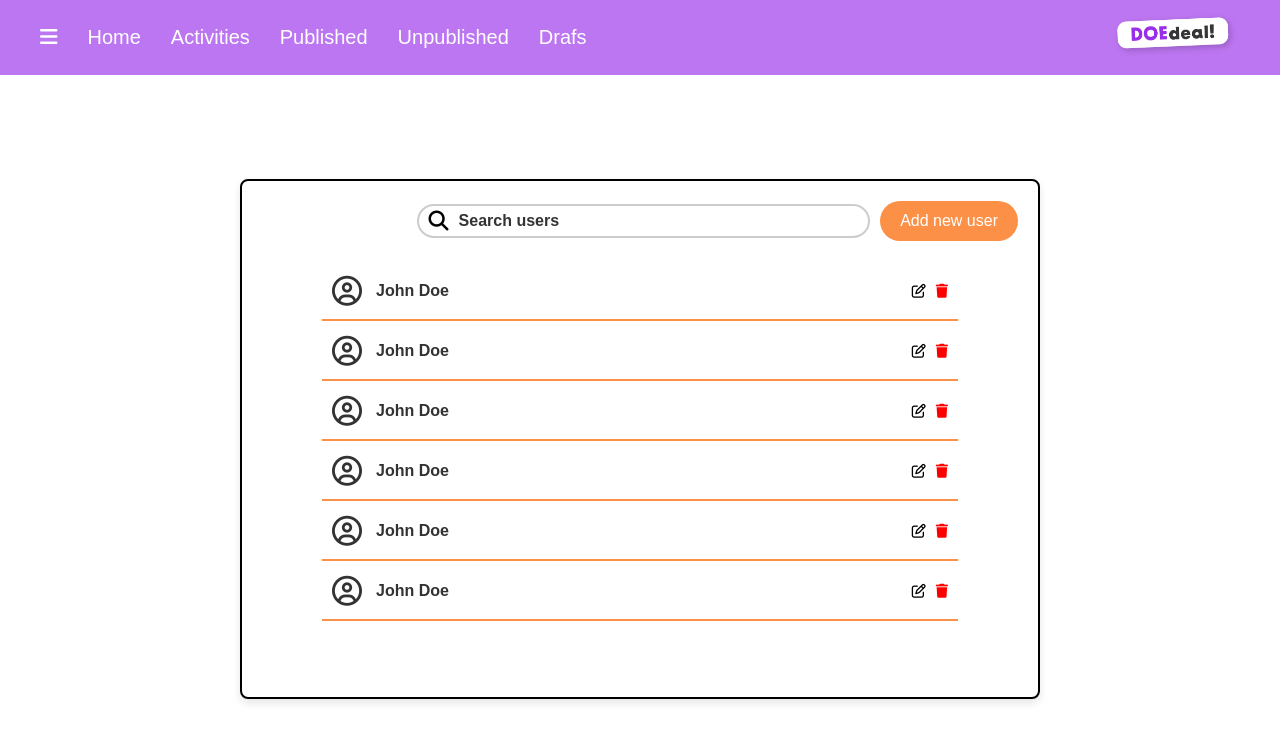
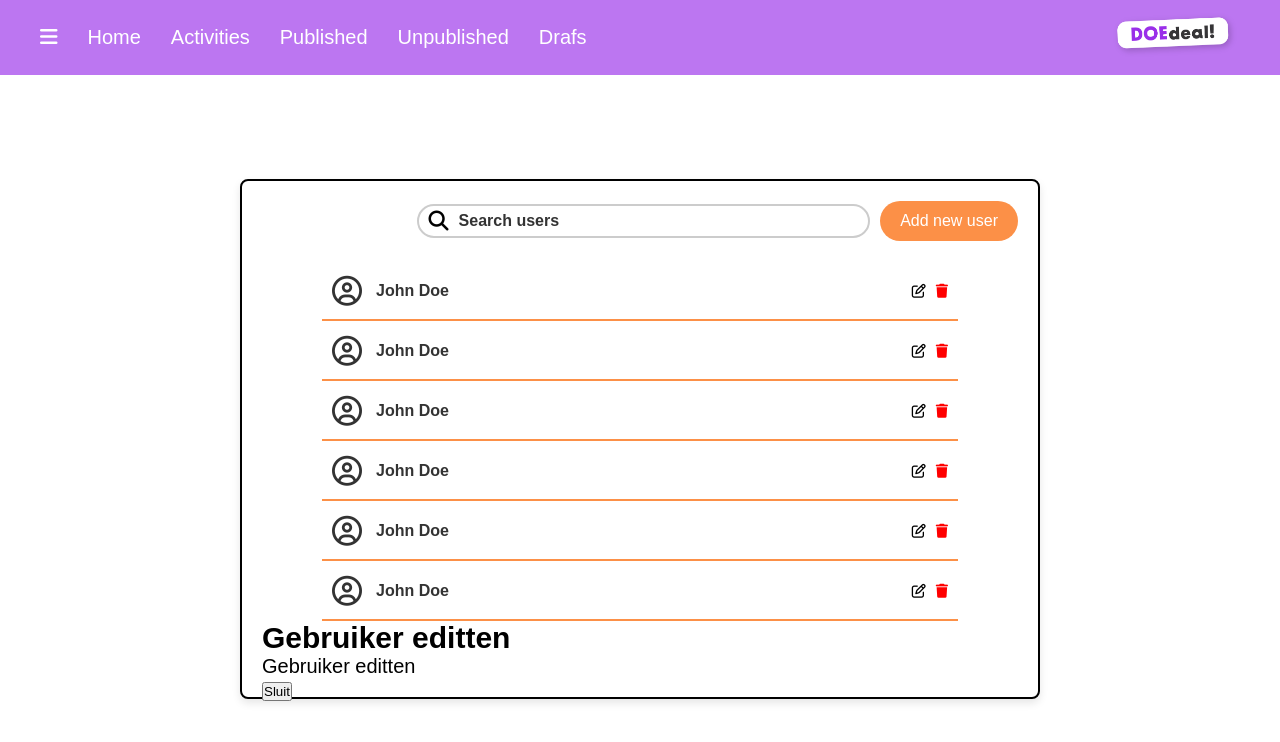
Before and after one commit to DDammers-MA/Business-portal, a Next.js app: page /users in a window 1280 px wide. Shown: the top 742 px of the page. Built offline with nearby package versions, Linux system fonts and the light colour scheme.

Commit message:
De popup inhoud, titel gegeven, hiergeef ik ook info wanneer je de modal hebt geopend.

```diff
--- a/src/app/users/page.tsx
+++ b/src/app/users/page.tsx
@@ -64,7 +64,15 @@ export default function Search() {
       </div>
 
       {}
-
+      <div className={`${styles.modalOverlay} ${isModalOpen ? styles.show : ""}`}>
+        <div className={styles.modal}>
+          <h2>Gebruiker editten</h2>
+          <p>Gebruiker editten {selectedUser !== null ? selectedUser + 1 : ""}</p>
+          <button onClick={closeModal} className={styles.closeButton}>
+            Sluit
+          </button>
+        </div>
+      </div>
     </div>
   );
 }
```
